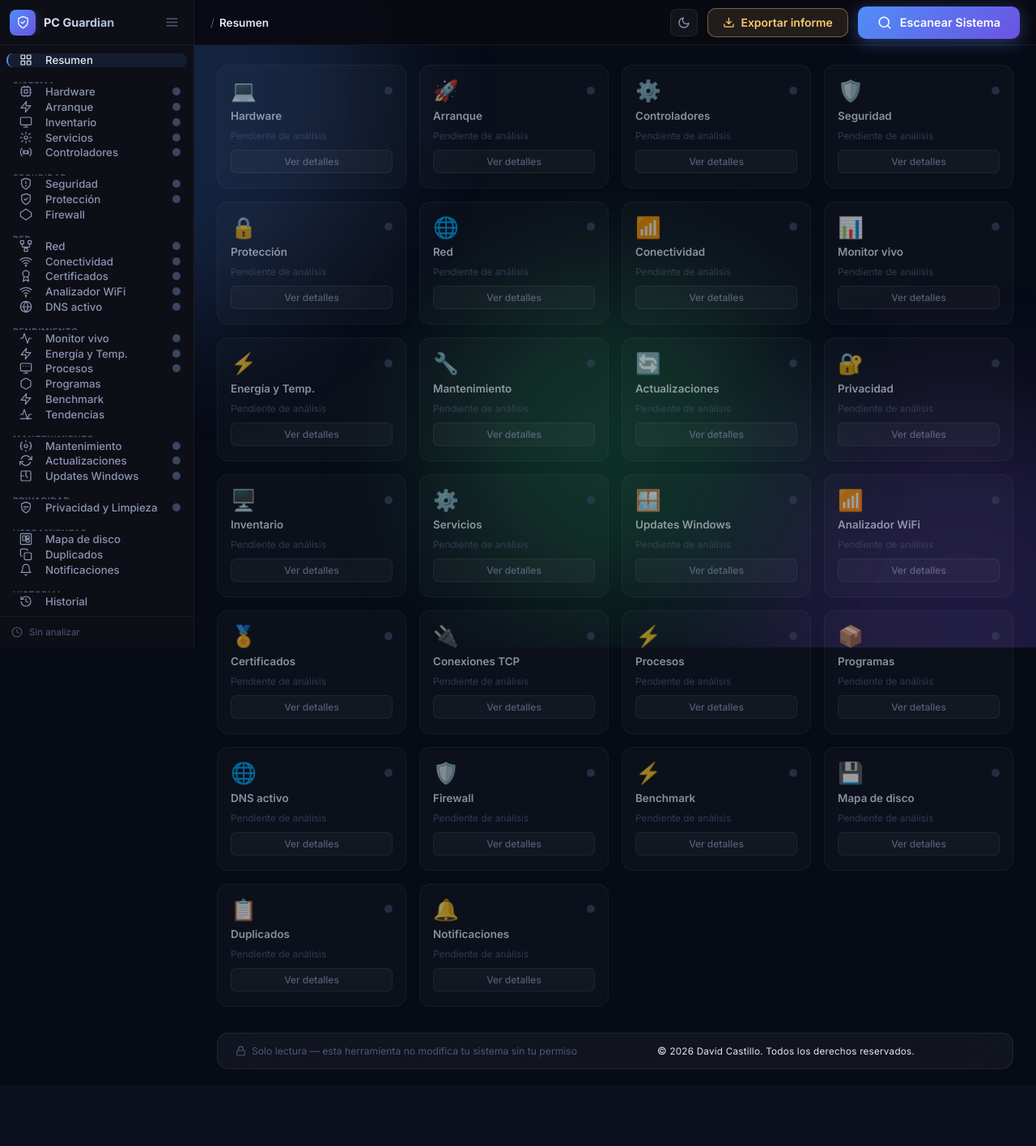
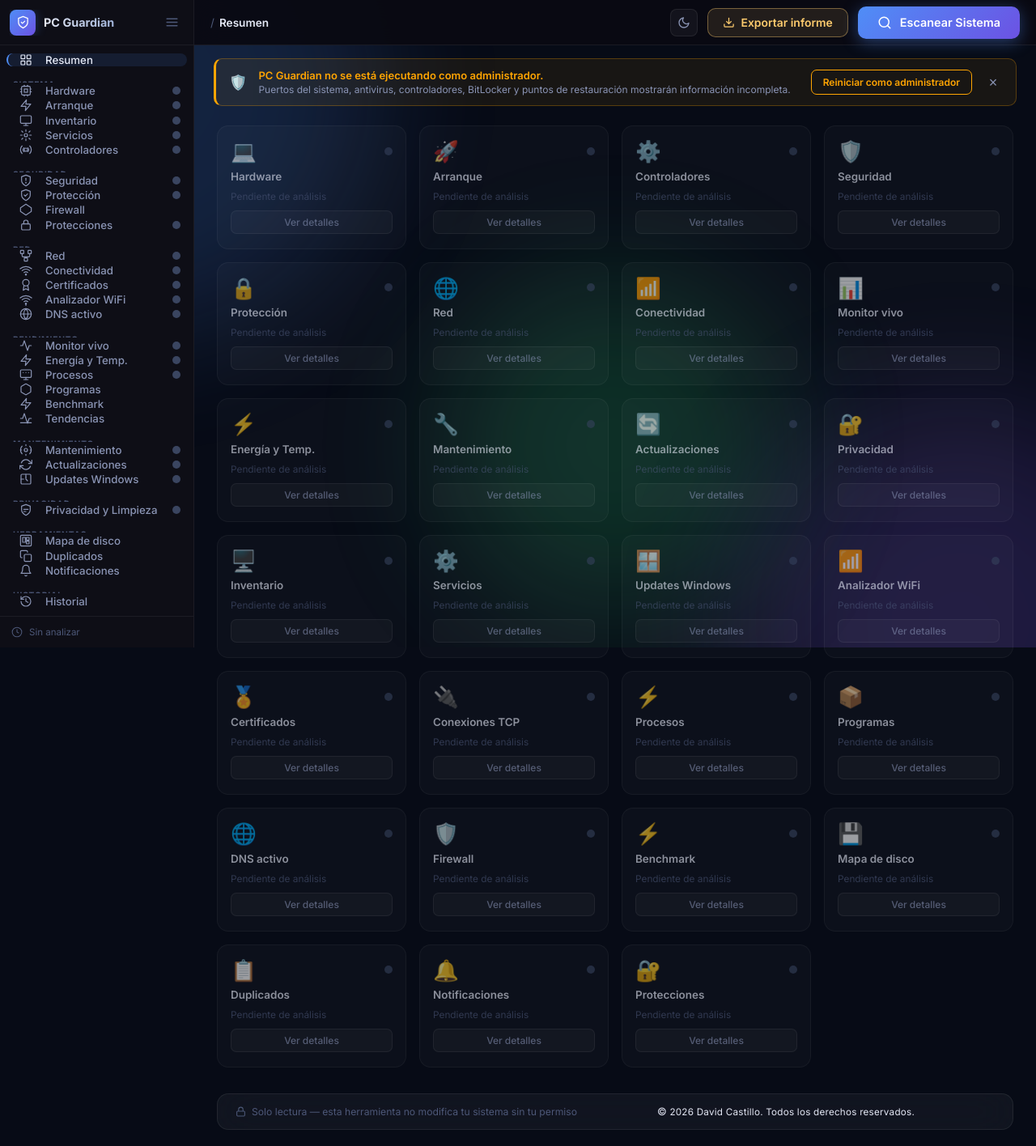
Before and after one commit to dcastillosaez/analizador_pc, a Flask app: page / in a window 1280 px wide. Shown: the whole page at 81% size. Before the commit the page ends 1321 px from the top, so only its background shows below. Run offline with Flask 3, Linux system fonts and the light colour scheme.

Commit message:
feat: protecciones del sistema, escaneo en paralelo y aviso de privilegios
Sobre el frontend y las rutas de master, sin tocar lo que ya funcionaba.

- modulo 'Protecciones del sistema' cableado: BitLocker, Secure Boot, TPM,
  proteccion en tiempo real y contra manipulaciones, acceso controlado a
  carpetas, antiguedad de definiciones, UAC, SmartScreen y puntos de
  restauracion. Estaba en el repo pero no lo llamaba nadie
- escaneo global con pool de 4 en lugar de recorrer los 15 modulos en serie.
  Medido en local: 11,7 s frente a 24,4 s
- errorhandler global: los fallos de /api/ salen como JSON en vez de una
  pagina HTML que rompia el frontend al parsearla, y fetchModule muestra el
  mensaje real en lugar de 'HTTP 500'
- informe HTML exportado: escapa nombres, rutas y mensajes del sistema, que
  pueden contener '<' y romper la tabla
- aviso cuando la app no corre elevada, con reinicio por UAC
- punto de restauracion opcional antes de desinstalar un controlador
- se sirve con waitress (fallback al servidor de Flask si no esta)

```diff
--- a/app.py
+++ b/app.py
@@ -42,6 +42,9 @@
 from analyzer.duplicates    import find_duplicates, delete_files as dup_delete
 from analyzer.notifications import (enable_startup, disable_startup,
                                     startup_status, send_toast)
+from analyzer.hardening     import analyze_hardening
+from analyzer.restore       import create_restore_point, restore_status
+from analyzer._shell        import is_admin, relaunch_as_admin
 
 if getattr(sys, "frozen", False):
     _BASE = sys._MEIPASS
@@ -53,6 +56,90 @@
     template_folder=os.path.join(_BASE, "templates"),
     static_folder=os.path.join(_BASE, "static"),
 )
+
+
+@app.errorhandler(Exception)
+def handle_any_error(exc):
+    """Cualquier excepción no capturada sale como JSON, no como página de error.
+
+    Sin esto un fallo en un analyzer devuelve HTML y el frontend rompe al
+    parsearlo, mostrando "Unexpected token '<'" en vez del problema real.
+    """
+    code = getattr(exc, "code", 500)
+    if not isinstance(code, int):
+        code = 500
+
+    if request.path.startswith("/api/"):
+        if code >= 500:          # los 404/405 no merecen traza
+            app.logger.exception("Fallo en %s", request.path)
+        return jsonify({
+            "status": "danger",
+            "title": "Error interno",
+            "summary": f"El módulo falló: {exc}",
+            "issue_count": 1,
+            "items": [{
+                "name": request.path,
+                "status": "danger",
+                "message": "El análisis no pudo completarse por un error interno.",
+                "value": type(exc).__name__,
+                "detail": str(exc)[:400],
+            }],
+            "ok": False,
+            "msg": str(exc)[:200],
+        }), code
+
+    return f"<h1>Error {code}</h1><p>{exc}</p>", code
+
+
+@app.route("/api/status/admin")
+def status_admin():
+    """Varios módulos devuelven datos parciales sin elevación; el frontend avisa."""
+    return jsonify({"admin": is_admin()})
+
+
+@app.route("/api/admin/elevate", methods=["POST"])
+def admin_elevate():
+    """Relanza la app pidiendo elevación por UAC y cierra esta instancia."""
+    if is_admin():
+        return jsonify({"ok": False, "msg": "La aplicación ya se ejecuta como administrador."})
+    if not relaunch_as_admin():
+        return jsonify({"ok": False, "msg": "Windows rechazó la solicitud de elevación."})
+
+    def _salir():
+        time.sleep(1.0)          # margen para que la respuesta llegue al navegador
+        os._exit(0)
+
+    threading.Thread(target=_salir, daemon=True).start()
+    return jsonify({"ok": True, "msg": "Reiniciando con permisos de administrador."})
+
+
+@app.route("/api/scan/hardening")
+def scan_hardening():
+    return jsonify(analyze_hardening())
+
+
+@app.route("/api/restore/status")
+def restore_status_route():
+    return jsonify(restore_status())
+
+
+@app.route("/api/restore/create", methods=["POST"])
+def restore_create_route():
+    body = request.get_json(force=True, silent=True) or {}
+    res = create_restore_point(body.get("description") or "PC Guardian - punto manual")
+    return jsonify({"ok": res["success"], "msg": res["message"]})
+
+
+def _punto_de_restauracion_si_procede(descripcion: str):
+    """Crea un punto de restauración si el cliente lo pidió, sin bloquear nada.
+
+    Best-effort a propósito: si la protección del sistema está apagada o falta
+    elevación, la operación sigue adelante y se informa en la respuesta.
+    """
+    body = request.get_json(force=True, silent=True) or {}
+    if not body.get("restore_point"):
+        return None
+    return create_restore_point(descripcion)
 
 
 @app.route("/")
@@ -86,8 +173,11 @@
 @app.route("/api/driver/uninstall", methods=["POST"])
 def do_driver_uninstall():
     body = request.get_json(silent=True) or {}
-    device_id = body.get("device_id", "")
-    return jsonify(uninstall_driver(device_id))
+    restore = _punto_de_restauracion_si_procede(
+        "PC Guardian - antes de desinstalar un controlador")
+    result = uninstall_driver(body.get("device_id", ""))
+    result["restore"] = restore
+    return jsonify(result)
 
 @app.route("/api/scan/protection")
 def scan_protection():
@@ -306,8 +396,23 @@
             pass
 
 
+def _serve():
+    """Sirve la app. Prefiere waitress; cae al servidor de Flask si no está.
+
+    El servidor de desarrollo de Flask no está pensado para uso continuado y
+    encaja mal con las peticiones simultáneas del escaneo.
+    """
+    try:
+        from waitress import serve
+    except ImportError:
+        app.run(host="127.0.0.1", port=8765, debug=False, use_reloader=False, threaded=True)
+        return
+    serve(app, host="127.0.0.1", port=8765, threads=8,
+          channel_timeout=900, ident="PC Guardian")
+
+
 if __name__ == "__main__":
     if sys.platform == "win32":
         threading.Thread(target=_open_browser,  daemon=True).start()
         threading.Thread(target=_perf_recorder, daemon=True).start()
-    app.run(debug=False, port=8765, use_reloader=False)
+    _serve()
--- a/static/css/style.css
+++ b/static/css/style.css
@@ -2369,3 +2369,48 @@
   font-family: monospace; font-size: 0.72rem;
 }
 [data-theme="light"] .notif-detail-item code { background: rgba(0,0,0,0.06); }
+
+/* ─── Aviso de privilegios ────────────────────────────────────────────────── */
+.admin-banner {
+  display: flex;
+  align-items: center;
+  gap: 14px;
+  margin: 16px 24px 0;
+  padding: 12px 16px;
+  border: 1px solid rgba(255,165,2,.28);
+  border-left: 3px solid var(--warning);
+  border-radius: 10px;
+  background: rgba(255,165,2,.07);
+  font-size: 13px;
+}
+.admin-banner.hidden { display: none; }
+.admin-banner-icon { font-size: 18px; line-height: 1; }
+.admin-banner-text { display: flex; flex-direction: column; gap: 2px; flex: 1; min-width: 0; }
+.admin-banner-text strong { color: var(--warning); font-weight: 600; }
+.admin-banner-text span { color: var(--text-soft); font-size: 12px; }
+.admin-banner-btn {
+  flex-shrink: 0;
+  padding: 7px 14px;
+  border: 1px solid var(--warning);
+  border-radius: 7px;
+  background: transparent;
+  color: var(--warning);
+  font-family: inherit; font-size: 12px; font-weight: 600;
+  cursor: pointer;
+  transition: background var(--tr), color var(--tr);
+}
+.admin-banner-btn:hover { background: var(--warning); color: #0d1224; }
+.admin-banner-close {
+  flex-shrink: 0;
+  width: 24px; height: 24px;
+  border: 0; border-radius: 6px;
+  background: transparent;
+  color: var(--text-soft);
+  font-size: 18px; line-height: 1; cursor: pointer;
+}
+.admin-banner-close:hover { background: rgba(255,255,255,.06); color: var(--text); }
+
+@media (max-width: 720px) {
+  .admin-banner { flex-wrap: wrap; margin: 12px 16px 0; }
+  .admin-banner-btn { width: 100%; }
+}
--- a/static/js/app.js
+++ b/static/js/app.js
@@ -45,10 +45,11 @@
   diskmap:          { label: 'Mapa de disco',group: 'Herramientas',emoji: '💾', color: '#6c5ce7' },
   duplicates:       { label: 'Duplicados',   group: 'Herramientas',emoji: '📋', color: '#00cec9' },
   notifications:    { label: 'Notificaciones',group:'Herramientas',emoji: '🔔', color: '#e17055' },
+  hardening:        { label: 'Protecciones',  group: 'Seguridad',  emoji: '🔐', color: '#fd79a8' },
 };
 
 // IDs del escaneo general (excluye perf que es on-demand)
-const SCAN_MODULE_IDS = ['hardware','startup','security','drivers','protection','network','maintenance','updates','connectivity','energy','privacy','services'];
+const SCAN_MODULE_IDS = ['hardware','startup','security','drivers','protection','network','maintenance','updates','connectivity','energy','privacy','services','hardening'];
 
 // Estado de navegación
 let activeView = 'overview';
@@ -266,7 +267,7 @@
   if (!area || !pool) return;
 
   // Mover de vuelta al pool los cards que estén en content-area
-  const ids = Object.keys(MODULE_META).concat(['perf', 'inventory', 'wupdates', 'services', 'connections', 'processes', 'software', 'dns', 'firewall-rules', 'benchmark']);
+  const ids = Object.keys(MODULE_META).concat(['perf', 'inventory', 'wupdates', 'services', 'connections', 'processes', 'software', 'dns', 'firewall-rules', 'benchmark', 'hardening']);
   ids.forEach(id => {
     const card = _id(`card-${id}`);
     if (card && area.contains(card)) {
@@ -363,6 +364,7 @@
   { id: 'services',     label: 'Inspeccionando servicios de Windows…',       step: 'pstep-services'     },
   { id: 'processes',   label: 'Analizando procesos activos…',               step: 'pstep-processes'    },
   { id: 'dns',         label: 'Comprobando configuración DNS…',             step: 'pstep-dns'          },
+  { id: 'hardening',   label: 'Comprobando protecciones de Windows…',       step: 'pstep-hardening'    },
 ];
 
 let scanResults = {};
@@ -388,6 +390,23 @@
 };
 
 /* ── Punto de entrada ────────────────────────────────────────────────────── */
+// Modulos simultaneos durante el escaneo global. Varios se pasan segundos
+// esperando a WMI, winget o la red; en serie el escaneo completo se va a
+// minutos. Con 4 en vuelo el cuello de botella pasa a ser el modulo mas lento.
+const SCAN_CONCURRENCY = 4;
+
+/** Ejecuta `worker` sobre cada elemento con como mucho `limit` en vuelo. */
+async function runPool(items, limit, worker) {
+  let siguiente = 0;
+  const carriles = Array.from({ length: Math.min(limit, items.length) }, async () => {
+    while (siguiente < items.length) {
+      const i = siguiente++;
+      await worker(items[i], i);
+    }
+  });
+  await Promise.all(carriles);
+}
+
 async function startScan() {
   if (scanning) return;
   scanning = true;
@@ -400,9 +419,11 @@
 
   termLog('info', '=== PC Guardian — análisis iniciado ===');
 
-  for (let i = 0; i < MODULES.length; i++) {
-    const mod = MODULES[i];
-    setProgress(mod.label, Math.round((i / MODULES.length) * 100));
+  let hechos = 0;
+  const total = MODULES.length;
+
+  await runPool(MODULES, SCAN_CONCURRENCY, async (mod) => {
+    setProgress(mod.label, Math.round((hechos / total) * 100));
     setStepState(mod.step, 'active');
 
     const t0 = performance.now();
@@ -425,8 +446,9 @@
       termLog('error', `✗ Error en ${mod.id} (${elapsed}s): ${err.message}`);
     }
 
-    setProgress(null, Math.round(((i + 1) / MODULES.length) * 100));
-  }
+    hechos++;
+    setProgress(null, Math.round((hechos / total) * 100));
+  });
 
   termLog('info', '=== Análisis completado ===');
   setScanningUI(false);
@@ -453,8 +475,12 @@
 /* ── Fetch ───────────────────────────────────────────────────────────────── */
 async function fetchModule(id) {
   const res = await fetch(`/api/scan/${id}`);
-  if (!res.ok) throw new Error(`HTTP ${res.status}`);
-  return res.json();
+  // El servidor devuelve el error en el mismo esquema JSON: mostrar su mensaje
+  // es mucho mas util que un 'HTTP 500' pelado.
+  let data = null;
+  try { data = await res.json(); } catch (e) { /* respuesta no JSON */ }
+  if (!res.ok) throw new Error((data && (data.msg || data.summary)) || `HTTP ${res.status}`);
+  return data;
 }
 
 /* ── Render de tarjeta ───────────────────────────────────────────────────── */
@@ -877,6 +903,8 @@
 async function doDriverUninstall(deviceId, deviceName, idx) {
   if (!confirm(`¿Desinstalar el dispositivo "${deviceName}"?\n\nEl controlador se eliminará del árbol de dispositivos. Si Windows lo redetecta al reiniciar, puede volver a instalarse automáticamente.\n\nEsta acción requiere permisos de administrador.`)) return;
 
+  const conPunto = pedirPuntoDeRestauracion('desinstalar el controlador');
+
   const btn = document.getElementById(`drvunin-${idx}`);
   if (!btn) return;
   btn.disabled = true;
@@ -887,7 +915,7 @@
     const res = await fetch('/api/driver/uninstall', {
       method: 'POST',
       headers: { 'Content-Type': 'application/json' },
-      body: JSON.stringify({ device_id: deviceId }),
+      body: JSON.stringify({ device_id: deviceId, restore_point: conPunto }),
     });
     const data = await res.json();
     if (data.success) {
@@ -1574,11 +1602,11 @@
     if (!data || !data.title) return '';
     const itemRows = (data.items || []).map(item => `
       <tr class="s-${item.status}">
-        <td>${item.name || ''}</td>
+        <td>${escHtml(item.name)}</td>
         <td>${STATUS_LABEL[item.status] || item.status}</td>
-        <td>${item.message || ''}</td>
-        <td>${item.value || ''}</td>
-        <td>${item.detail || ''}</td>
+        <td>${escHtml(item.message)}</td>
+        <td>${escHtml(item.value)}</td>
+        <td>${escHtml(item.detail)}</td>
       </tr>`).join('');
     const table = itemRows ? `<table><thead><tr><th>Elemento</th><th>Estado</th><th>Mensaje</th><th>Valor</th><th>Detalle</th></tr></thead><tbody>${itemRows}</tbody></table>` : '';
     return `<section>
@@ -3046,3 +3074,68 @@
     </div>
     ${histHtml}`;
 }
+
+
+/* ── Punto de restauración antes de un cambio irreversible ────────────────── */
+// Desinstalar un controlador cuesta deshacerlo. Se ofrece la red de seguridad
+// que Windows ya trae, en vez de dar por hecho que saldrá bien.
+function pedirPuntoDeRestauracion(accion) {
+  return confirm(
+    `¿Crear un punto de restauración antes de ${accion}?\n\n` +
+    `Tarda entre 30 segundos y un par de minutos, y permite deshacer el cambio ` +
+    `desde Windows si algo va mal.\n\n` +
+    `Aceptar = crear el punto primero · Cancelar = continuar sin él.`
+  );
+}
+
+/** Añade al mensaje de resultado lo que pasó con el punto de restauración. */
+function avisoRestauracion(data) {
+  if (!data || !data.restore) return '';
+  return data.restore.success
+    ? '\n\nPunto de restauración creado antes del cambio.'
+    : `\n\nNo se creó el punto de restauración: ${data.restore.message}`;
+}
+
+/* ── Privilegios de administrador ─────────────────────────────────────────── */
+// Sin elevación, media docena de módulos devuelven datos parciales y antes se
+// descubría módulo a módulo. Se avisa una sola vez, arriba del todo.
+let isAdmin = null;
+
+async function checkAdmin() {
+  try {
+    isAdmin = !!(await (await fetch('/api/status/admin')).json()).admin;
+  } catch (e) {
+    isAdmin = true;   // ante la duda no molestamos con el aviso
+  }
+  const banner = _id('admin-banner');
+  if (!banner) return;
+  let oculto = false;
+  try { oculto = localStorage.getItem('pcg-admin-banner-dismissed') === '1'; } catch (e) {}
+  banner.classList.toggle('hidden', isAdmin || oculto);
+}
+
+function dismissAdminBanner() {
+  try { localStorage.setItem('pcg-admin-banner-dismissed', '1'); } catch (e) {}
+  const banner = _id('admin-banner');
+  if (banner) banner.classList.add('hidden');
+}
+
+async function elevateApp() {
+  if (!confirm('Se cerrará PC Guardian y se volverá a abrir pidiendo permisos de administrador.\n\n¿Continuar?')) return;
+  try {
+    const data = await (await fetch('/api/admin/elevate', { method: 'POST' })).json();
+    if (data.ok) {
+      document.body.innerHTML =
+        '<div style="display:flex;height:100vh;align-items:center;justify-content:center;' +
+        'font-family:Inter,system-ui,sans-serif;color:#8a94b4;text-align:center;padding:24px">' +
+        'Reiniciando con permisos de administrador…<br><small>Acepta el aviso de Windows. ' +
+        'Puedes cerrar esta pestaña.</small></div>';
+    } else {
+      alert(data.msg || 'No se pudo reiniciar con permisos de administrador.');
+    }
+  } catch (e) {
+    alert('No se pudo contactar con la aplicación: ' + e.message);
+  }
+}
+
+document.addEventListener('DOMContentLoaded', checkAdmin);
--- a/templates/index.html
+++ b/templates/index.html
@@ -158,6 +158,17 @@
             </svg>
           </div>
           <span class="nav-item-label">Firewall</span>
+        </div>
+
+        <div class="nav-item" id="nav-item-hardening" onclick="navigateTo('hardening')" tabindex="0" title="Protecciones del sistema" role="button" aria-label="Protecciones del sistema">
+          <div class="nav-item-icon">
+            <svg viewBox="0 0 24 24" fill="none" stroke="currentColor" stroke-width="1.8" stroke-linecap="round" stroke-linejoin="round">
+              <rect x="4" y="10" width="16" height="11" rx="2"/>
+              <path d="M8 10V7a4 4 0 0 1 8 0v3"/>
+            </svg>
+          </div>
+          <span class="nav-item-label">Protecciones</span>
+          <span class="nav-dot dot-pending" id="nav-dot-hardening"></span>
         </div>
 
         <!-- Grupo: Red -->
@@ -468,6 +479,18 @@
         </div>
       </header>
 
+      <!-- Aviso de privilegios: varios checks devuelven datos parciales sin elevar -->
+      <div id="admin-banner" class="admin-banner hidden" role="status">
+        <span class="admin-banner-icon" aria-hidden="true">🛡️</span>
+        <div class="admin-banner-text">
+          <strong>PC Guardian no se está ejecutando como administrador.</strong>
+          <span>Puertos del sistema, antivirus, controladores, BitLocker y puntos de
+                restauración mostrarán información incompleta.</span>
+        </div>
+        <button class="admin-banner-btn" onclick="elevateApp()">Reiniciar como administrador</button>
+        <button class="admin-banner-close" onclick="dismissAdminBanner()" aria-label="Ocultar aviso">×</button>
+      </div>
+
       <!-- Sección de progreso (dentro de main-wrap, encima del content-area) -->
       <div id="progress-section" class="progress-section hidden">
         <div class="progress-card">
@@ -540,6 +563,10 @@
               <div class="pstep" id="pstep-dns">
                 <div class="pstep-dot"></div><span>DNS</span>
                 <span class="pstep-time" id="ptime-dns"></span>
+              </div>
+              <div class="pstep" id="pstep-hardening">
+                <div class="pstep-dot"></div><span>Protecciones</span>
+                <span class="pstep-time" id="ptime-hardening"></span>
               </div>
             </div>
 
@@ -676,6 +703,26 @@
       </div>
       <div class="card-body" id="body-protection">
         <div class="empty-state"><span class="empty-emoji">🛡️</span><p>Pendiente de análisis</p></div>
+      </div>
+    </div>
+
+    <!-- Protecciones de plataforma -->
+    <div class="card" id="card-hardening">
+      <div class="card-header">
+        <div class="card-icon-wrap c-protection">
+          <svg viewBox="0 0 24 24" fill="none" stroke="currentColor" stroke-width="1.8" stroke-linecap="round" stroke-linejoin="round">
+            <rect x="4" y="10" width="16" height="11" rx="2"/>
+            <path d="M8 10V7a4 4 0 0 1 8 0v3"/>
+          </svg>
+        </div>
+        <div class="card-info">
+          <h2>Protecciones del sistema</h2>
+          <p>BitLocker, arranque seguro, TPM, ransomware, UAC y SmartScreen</p>
+        </div>
+        <div class="card-badge" id="badge-hardening"><span class="dot-pending"></span></div>
+      </div>
+      <div class="card-body" id="body-hardening">
+        <div class="empty-state"><span class="empty-emoji">🔐</span><p>Pendiente de análisis</p></div>
       </div>
     </div>
 
```
Also changed, not shown: history.db (added).
